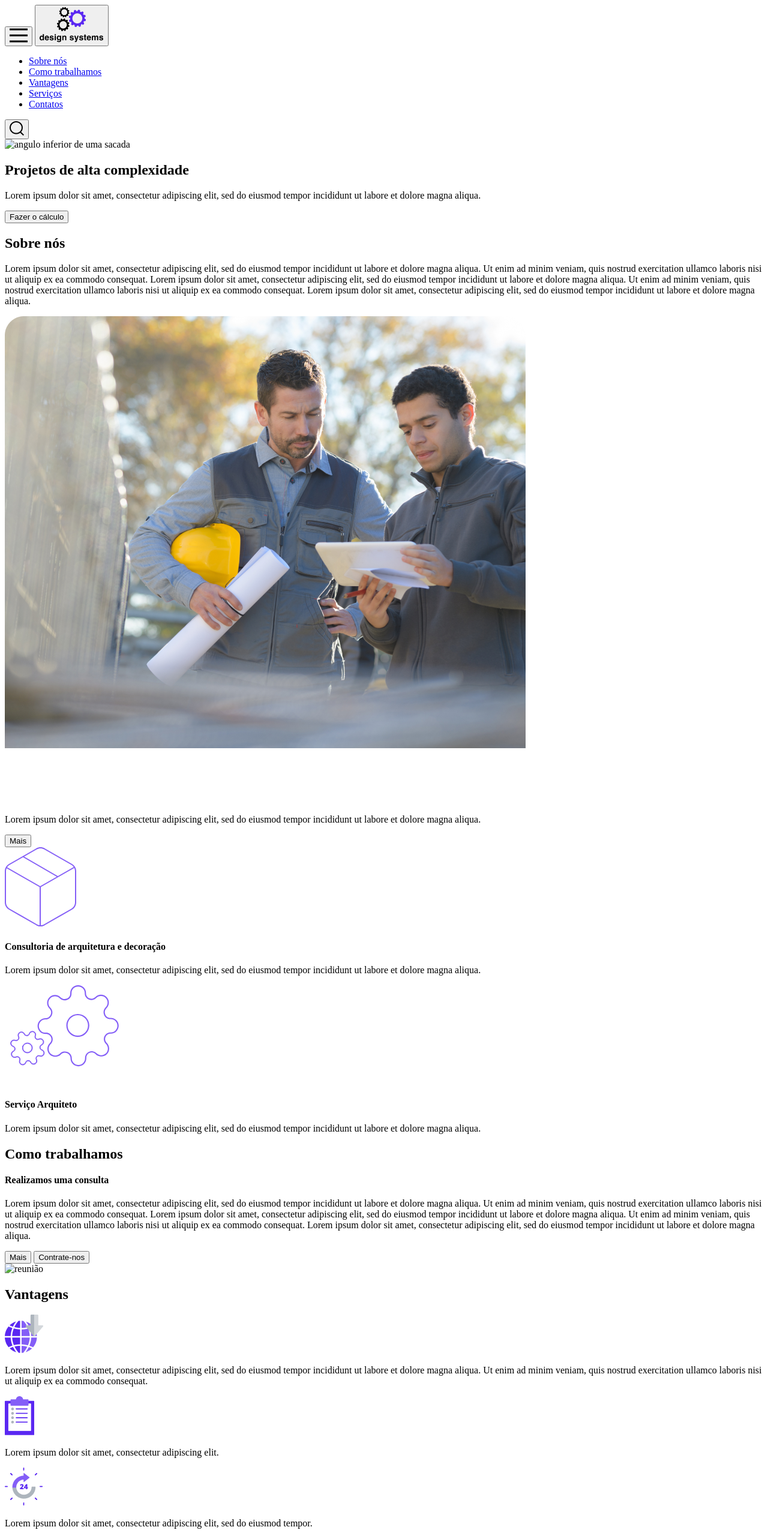
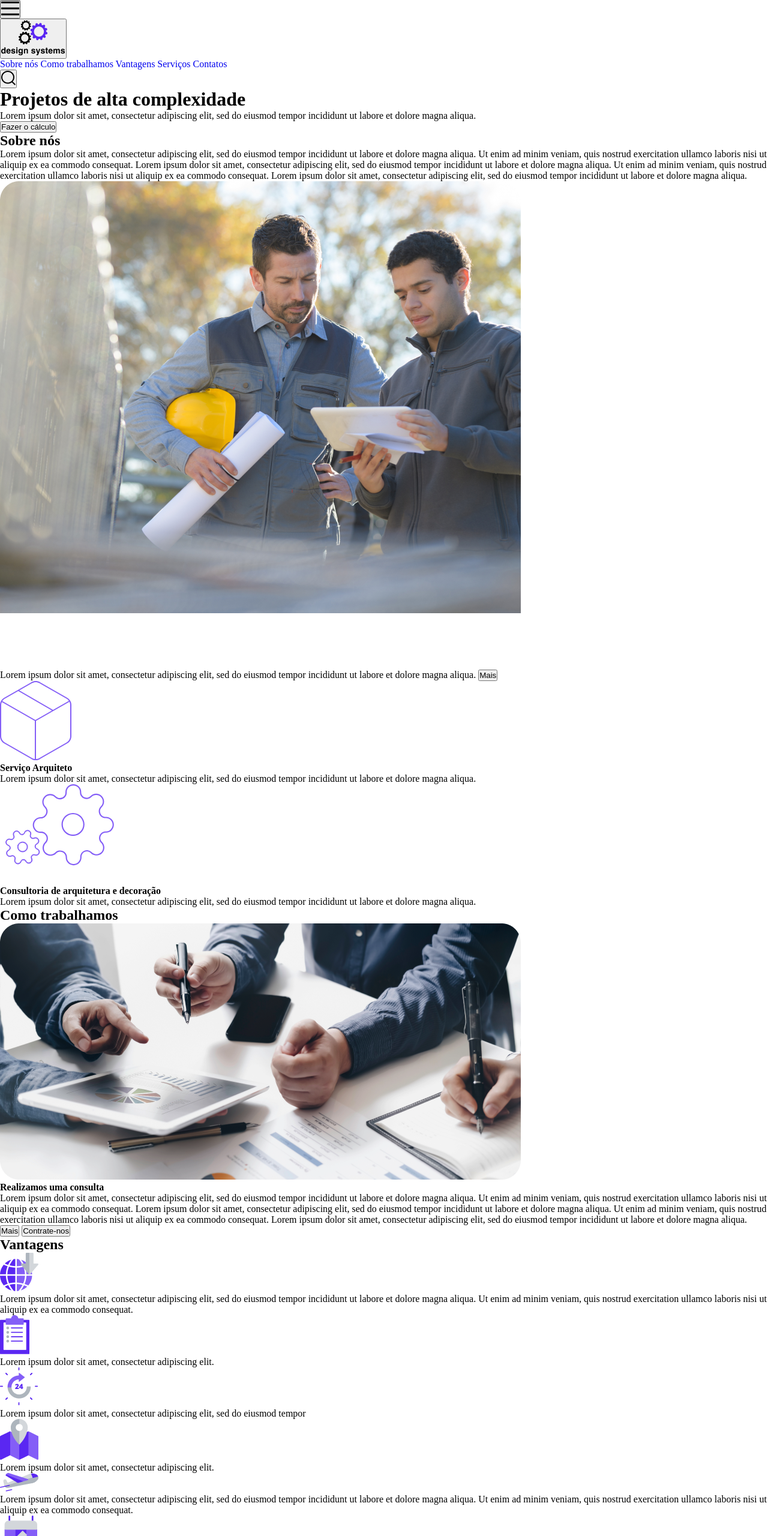
Before and after one commit to joycecaridade/projeto-final---digitalsystems, a plain HTML site: page index.html in a window 1280 px wide. Shown: the top 2560 px of the page at 60% size. Drawn offline with Linux system fonts and the light colour scheme.

Commit message:
correção do código

```diff
--- a/index.html
+++ b/index.html
@@ -1,55 +1,111 @@
 <!DOCTYPE html>
-<html lang="pt-br">
+<html lang="en">
   <head>
     <meta charset="UTF-8" />
     <meta http-equiv="X-UA-Compatible" content="IE=edge" />
     <meta name="viewport" content="width=device-width, initial-scale=1.0" />
-    <title>design systems [Projeto Final]</title>
+    <link rel="stylesheet" href="style.css" />
+    <title># Projeto Final -- designsystems</title>
   </head>
   <body>
     <header id="header">
-      <button class="header__burguer-menu">
-        <img src="./assets/header/burguer-menu.png" alt="menu hamburguer" />
+      <button class="header__hamburguer">
+        <img src="./assets/header/burguer-menu.png" alt="hamburguer menu" />
+      </button>
+      <div class="header__logo-nav">
+        <button class="header__logo">
+          <img
+            src="./assets/header/header-logo.png"
+            alt="digital systems logo"
+          />
         </button>
 
-      <button class="header-logo">
-        <img src="./assets/header/header-logo.png" alt="design systems logo" />
-      </button>
+        <nav class="header-nav__links">
+          <a href="#">Sobre nós</a>
+          <a href="#">Como trabalhamos</a>
+          <a href="#">Vantagens</a>
+          <a href="#">Serviços</a>
+          <a href="#">Contatos</a>
+        </nav>
+      </div>
 
-      <nav class="header-nav-links">
-        <ul class="links-list">
-          <li class="links-list__item"><a href="#">Sobre nós</a></li>
-          <li class="links-list__item"><a href="#">Como trabalhamos</a></li>
-          <li class="links-list__item"><a href="#">Vantagens</a></li>
-          <li class="links-list__item"><a href="#">Serviços</a></li>
-          <li class="links-list__item"><a href="#">Contatos</a></li>
-        </ul>
-      </nav>
-
-      <button class="header-search">
-        <img src="./assets/header/search.png" alt="lupa de pesquisa" />
+      <button class="header__search">
+        <img src="./assets/header/search.png" alt="Lupa de barra de pesquisa" />
       </button>
     </header>
 
     <main id="main">
-      <section class="banner">
-        <img
-          class="banner-img"
-          src="./assets/banner/low-angle-photo-of-balconies.png"
-          alt="angulo inferior de uma sacada"
-        />
+      <div class="banner">
         <h1 class="title">Projetos de alta complexidade</h1>
-        <p class="text">
+        <p class="text p-banner">
           Lorem ipsum dolor sit amet, consectetur adipiscing elit, sed do
           eiusmod tempor incididunt ut labore et dolore magna aliqua.
         </p>
-        <button>Fazer o cálculo</button>
+
+        <button class="banner__btn">Fazer o cálculo</button>
+      </div>
+
+      <section class="sobre">
+        <h2 class="title title-sobre card-4">Sobre nós</h2>
+        <p class="text p-sobre">
+          Lorem ipsum dolor sit amet, consectetur adipiscing elit, sed do
+          eiusmod tempor incididunt ut labore et dolore magna aliqua. Ut enim ad
+          minim veniam, quis nostrud exercitation ullamco laboris nisi ut
+          aliquip ex ea commodo consequat. Lorem ipsum dolor sit amet,
+          consectetur adipiscing elit, sed do eiusmod tempor incididunt ut
+          labore et dolore magna aliqua. Ut enim ad minim veniam, quis nostrud
+          exercitation ullamco laboris nisi ut aliquip ex ea commodo consequat.
+          Lorem ipsum dolor sit amet, consectetur adipiscing elit, sed do
+          eiusmod tempor incididunt ut labore et dolore magna aliqua.
+        </p>
+
+        <div class="sobre-cards">
+          <div class="sobre-cards__item-1 sobre-banner">
+            <img
+              src="./assets/sobre/sobre-img.png"
+              alt="dois homens conversando em um canteiro de obras"
+            />
+            <div class="sobre-cards__text">
+              <p class="p_sobre-cards">
+                Lorem ipsum dolor sit amet, consectetur adipiscing elit, sed do
+                eiusmod tempor incididunt ut labore et dolore magna aliqua.
+                <button class="sobre-btn">Mais</button>
+              </p>
+            </div>
+          </div>
+
+          <div class="sobre-cards__item-2">
+            <img src="./assets/sobre/pacote.svg" alt="pacote" />
+            <div class="sobre-cards__text">
+              <h4 class="title sobre-card-title">Serviço Arquiteto</h4>
+              <p class="text p-sobre-card">
+                Lorem ipsum dolor sit amet, consectetur adipiscing elit, sed do
+                eiusmod tempor incididunt ut labore et dolore magna aliqua.
+              </p>
+            </div>
+          </div>
+
+          <div class="sobre-cards__item-3">
+            <img src="./assets/sobre/engrenagem.svg" alt="engrenagens" />
+            <div class="sobre-cards__text">
+              <h4 class="title sobre-card-title">
+                Consultoria de arquitetura e decoração
+              </h4>
+              <p class="text p-sobre-card">
+                Lorem ipsum dolor sit amet, consectetur adipiscing elit, sed do
+                eiusmod tempor incididunt ut labore et dolore magna aliqua.
+              </p>
+            </div>
+          </div>
+        </div>
       </section>
 
-      <section class="sobre">
-        <h1 class="title">Sobre nós</h1>
-        <div class="sobre__content">
-          <p class="text">
+      <section class="trabalho">
+        <h2 class="title">Como trabalhamos</h2>
+        <img src="./assets/trabalho/Rectangle 18.png" alt="" />
+        <div class="trabalho_text-content">
+          <h4 class="title">Realizamos uma consulta</h4>
+          <p class="p_trabalho">
             Lorem ipsum dolor sit amet, consectetur adipiscing elit, sed do
             eiusmod tempor incididunt ut labore et dolore magna aliqua. Ut enim
             ad minim veniam, quis nostrud exercitation ullamco laboris nisi ut
@@ -60,131 +116,65 @@
             consequat. Lorem ipsum dolor sit amet, consectetur adipiscing elit,
             sed do eiusmod tempor incididunt ut labore et dolore magna aliqua.
           </p>
-
-          <div class="sobre__banner">
-            <img
-              src="./assets/sobre/sobre-img.png"
-              alt="dois homem em obra conversando"
-            />
-            <p class="text">
-              Lorem ipsum dolor sit amet, consectetur adipiscing elit, sed do
-              eiusmod tempor incididunt ut labore et dolore magna aliqua.
+          <p class="trabalho_btn">
+            <button class="btn__item1">Mais</button>
+            <button class="btn__item2">Contrate-nos</button>
           </p>
-            <button>Mais</button>
-          </div>
-
-          <div class="sobre__cards">
-            <div class="card">
-              <img src="./assets/sobre/pacote.svg" alt="pacote" />
-              <div class="card__text">
-                <h4>Consultoria de arquitetura e decoração</h4>
-                <p class="text">
-                  Lorem ipsum dolor sit amet, consectetur adipiscing elit, sed
-                  do eiusmod tempor incididunt ut labore et dolore magna aliqua.
-                </p>
-              </div>
-            </div>
-
-            <div class="card">
-              <img src="./assets/sobre/engrenagem.svg" alt="engrenagens" />
-              <div class="card__text">
-                <h4 class="title">Serviço Arquiteto</h4>
-                <p class="text">
-                  Lorem ipsum dolor sit amet, consectetur adipiscing elit, sed
-                  do eiusmod tempor incididunt ut labore et dolore magna aliqua.
-                </p>
-              </div>
-            </div>
-          </div>
-        </div>
-      </section>
-
-      <section class="trabalho">
-        <h1 class="title">Como trabalhamos</h1>
-        <div class="trabalho__content">
-          <div class="trabalho__text-content">
-            <h4 class="title">Realizamos uma consulta</h4>
-            <p class="text">
-              Lorem ipsum dolor sit amet, consectetur adipiscing elit, sed do
-              eiusmod tempor incididunt ut labore et dolore magna aliqua. Ut
-              enim ad minim veniam, quis nostrud exercitation ullamco laboris
-              nisi ut aliquip ex ea commodo consequat. Lorem ipsum dolor sit
-              amet, consectetur adipiscing elit, sed do eiusmod tempor
-              incididunt ut labore et dolore magna aliqua. Ut enim ad minim
-              veniam, quis nostrud exercitation ullamco laboris nisi ut aliquip
-              ex ea commodo consequat. Lorem ipsum dolor sit amet, consectetur
-              adipiscing elit, sed do eiusmod tempor incididunt ut labore et
-              dolore magna aliqua.
-            </p>
-            <div class="trabalho__btn">
-              <button>Mais</button>
-              <button>Contrate-nos</button>
-            </div>
-          </div>
-
-          <img src="./assets/trabalho/trabalho-img.png" alt="reunião" />
         </div>
       </section>
 
       <section class="vantagens">
-        <h1 class="text">Vantagens</h1>
-        <div class="vantagens__content">
-          <div class="vantagem-cards">
-            <div class="vantagem-cards__item">
+        <h2 class="title">Vantagens</h2>
+        <div class="vantagens-cards">
+          <div class="vantagens-cards__item card1">
             <img src="./assets/vantagens/web3.png" alt="internet" />
-              <p class="text">
+            <p class="p_vantagens">
               Lorem ipsum dolor sit amet, consectetur adipiscing elit, sed do
               eiusmod tempor incididunt ut labore et dolore magna aliqua. Ut
               enim ad minim veniam, quis nostrud exercitation ullamco laboris
               nisi ut aliquip ex ea commodo consequat.
             </p>
           </div>
-
-            <div class="vantagem-cards__item">
+          <div class="vantagens-cards__item card2">
             <img src="./assets/vantagens/planilha.png" alt="planilha" />
-              <p class="text">
+            <p class="p_vantagens">
               Lorem ipsum dolor sit amet, consectetur adipiscing elit.
             </p>
           </div>
-
-            <div class="vantagem-cards__item">
+          <div class="vantagens-cards__item card3">
             <img src="./assets/vantagens/tempo.png" alt="tempo" />
-              <p class="text">
+            <p class="p_vantagens">
               Lorem ipsum dolor sit amet, consectetur adipiscing elit, sed do
-                eiusmod tempor.
+              eiusmod tempor
             </p>
           </div>
-
-            <div class="vantagem-cards__item">
+          <div class="vantagens-cards__item card4">
             <img src="./assets/vantagens/mapa.png" alt="mapa" />
-              <p class="text">
+            <p class="p_vantagens">
               Lorem ipsum dolor sit amet, consectetur adipiscing elit.
             </p>
           </div>
-
-            <div class="vantagem-cards__item">
-              <img src="./assets/vantagens/aviao.png" alt="avião" />
-              <p class="text">
+          <div class="vantagens-cards__item card5">
+            <img src="./assets/vantagens/aviao.png" alt="aviao" />
+            <p class="p_vantagens">
               Lorem ipsum dolor sit amet, consectetur adipiscing elit, sed do
               eiusmod tempor incididunt ut labore et dolore magna aliqua. Ut
               enim ad minim veniam, quis nostrud exercitation ullamco laboris
               nisi ut aliquip ex ea commodo consequat.
             </p>
           </div>
-
-            <div class="vantagem-cards__item">
+          <div class="vantagens-cards__item card5">
             <img src="./assets/vantagens/checklist.png" alt="checklist" />
-              <p class="text">
-                But replicated from foreign sources, modern research is blocked
-                within its own rational limits. Similarly, a deep level of
-                immersion allows you to perform important tasks for the design
-                of experiments.
+            <p class="p_vantagens">
+              Lorem ipsum dolor sit amet, consectetur adipiscing elit, sed do
+              eiusmod tempor incididunt ut labore et dolore magna aliqua. Ut
+              enim ad minim veniam, quis nostrud exercitation ullamco laboris
+              nisi
             </p>
           </div>
-
-            <div class="vantagem-cards__item">
-              <img src="./assets/vantagens/conexao.png" alt="conexão" />
-              <p class="text">
+          <div class="vantagens-cards__item card7">
+            <img src="./assets/vantagens/conexao.png" alt="conexao" />
+            <p class="p_vantagens">
               Lorem ipsum dolor sit amet, consectetur adipiscing elit, sed do
               eiusmod tempor incididunt ut labore et dolore magna aliqua. Ut
               enim ad minim veniam, quis nostrud exercitation ullamco laboris
@@ -192,147 +182,111 @@
             </p>
           </div>
         </div>
-        </div>
       </section>
 
       <section class="servicos">
         <h1 class="title">Serviços</h1>
-        <div class="servicos__content">
         <div class="servicos-cards">
-            <div class="servicos-cards__item">
+          <div class="servicos-cards-item card-item1">
             <img src="./assets/servicos/servicos-img-1.png" alt="" />
-              <div class="cards__text-content">
-                <h4 class="title">Lorem ipsum</h4>
-                <p class="text">
+            <div class="servicos-text-content">
+              <p class="p_servicos">
                 Lorem ipsum dolor sit amet, consectetur adipiscing elit.
-                  <button class="seta">&gt;</button>
+                <button class="p_servicos-btn">
+                  <img src="./assets/servicos/seta.png" alt="seta" />
+                </button>
               </p>
             </div>
           </div>
 
-            <div class="servicos-cards__item">
+          <div class="servicos-cards-item card-item2">
             <img src="./assets/servicos/servicos-img-2.png" alt="" />
-              <div class="cards__text-content">
-                <h4 class="title">Lorem ipsum</h4>
-                <p class="text">
+            <div class="servicos-text-content">
+              <p class="p_servicos">
                 Lorem ipsum dolor sit amet, consectetur adipiscing elit.
-                  <button class="seta">&gt;</button>
+                <button class="p_servicos-btn">
+                  <img src="./assets/servicos/seta.png" alt="seta" />
+                </button>
               </p>
             </div>
           </div>
 
-            <div class="servicos-cards__item">
+          <div class="servicos-cards-item card-item3">
             <img src="./assets/servicos/servicos-img-3.png" alt="" />
-              <div class="cards__text-content">
-                <h4 class="title">Lorem ipsum</h4>
-                <p class="text">
+            <div class="servicos-text-content">
+              <p class="p_servicos">
                 Lorem ipsum dolor sit amet, consectetur adipiscing elit.
-                  <button class="seta">&gt;</button>
+                <button class="p_servicos-btn">
+                  <img src="./assets/servicos/seta.png" alt="seta" />
+                </button>
               </p>
             </div>
           </div>
 
-            <div class="servicos-cards__item">
+          <div class="servicos-cards-item card-item4">
             <img src="./assets/servicos/servicos-img-4.png" alt="" />
-              <div class="cards__text-content">
-                <h4 class="title">Lorem ipsum</h4>
-                <p class="text">
-                  Lorem ipsum dolor sit amet, consectetur adipiscing elit, sed
-                  do eiusmod tempor incididunt ut labore et dolore magna aliqua.
-                  <button class="seta">&gt;</button>
+            <div class="servicos-text-content">
+              <p class="p_servicos">
+                Lorem ipsum dolor sit amet, consectetur adipiscing elit.
+                <button class="p_servicos-btn">
+                  <img src="./assets/servicos/seta.png" alt="seta" />
+                </button>
               </p>
             </div>
           </div>
 
-            <div class="servicos-cards__item">
+          <div class="servicos-cards-item card-item5">
             <img src="./assets/servicos/servicos-img-5.png" alt="" />
-              <div class="cards__text-content">
-                <h4 class="title">Lorem ipsum</h4>
-                <p class="text">
-                  Lorem ipsum dolor sit amet, consectetur adipiscing elit, sed
-                  do eiusmod tempor incididunt ut labore et dolore magna aliqua.
-                  <button class="seta">&gt;</button>
+            <div class="servicos-text-content">
+              <p class="p_servicos">
+                Lorem ipsum dolor sit amet, consectetur adipiscing elit.
+                <button class="p_servicos-btn">
+                  <img src="./assets/servicos/seta.png" alt="seta" />
+                </button>
               </p>
             </div>
           </div>
 
-            <div class="servicos-cards__item">
+          <div class="servicos-cards-item card-item6">
             <img src="./assets/servicos/servicos-img-6.png" alt="" />
-              <div class="cards__text-content">
-                <h4 class="title">Lorem ipsum</h4>
-                <p class="text">
-                  Lorem ipsum dolor sit amet, consectetur adipiscing elit, sed
-                  do eiusmod tempor incididunt ut labore et dolore magna aliqua.
-                  <button class="seta">&gt;</button>
+            <div class="servicos-text-content">
+              <p class="p_servicos">
+                Lorem ipsum dolor sit amet, consectetur adipiscing elit.
+                <button class="p_servicos-btn">
+                  <img src="./assets/servicos/seta.png" alt="seta" />
+                </button>
               </p>
-              </div>
-            </div>
             </div>
           </div>
       </section>
     </main>
 
     <footer id="footer">
-      <div class="footer">
-        <div class="footer-logo">
-          <button>
-            <img
-              src="./assets/footer/footer-logo.png"
-              alt="design systems logo"
-            />
-          </button>
-        </div>
+      <h2 class="title">Envie sua aplicação</h2>
+      <form class="footer__form">
+        <input type="submit" name="nome" placeholder="*Name" />
 
-        <nav class="footer-nav__links">
-          <ul class="links-list">
-            <li class="links-list__item"><a href="#">Sobre nós</a></li>
-            <li class="links-list__item"><a href="#">Como trabalhamos</a></li>
-            <li class="links-list__item"><a href="#">Vantagens</a></li>
-            <li class="links-list__item"><a href="#">Serviços</a></li>
-            <li class="links-list__item"><a href="#">Contatos</a></li>
-          </ul>
-        </nav>
+        <label for="cidade"> Cidade </label>
+        <select name="cidade" id="cidade">
+          <option disabled></option>
+        </select>
 
-        <div class="footer__social-media">
-          <button class="facebook">
-            <img src="./assets/footer/facebook.png" alt="facebook" />
-          </button>
-          <button class="instagram">
-            <img src="./assets/footer/instagram.png" alt="instagram" />
-          </button>
-        </div>
-      </div>
+        <input type="date" data-date-format="DD MMMM YYYY" value="2021-10-18" />
 
-      <div class="footer-form">
-        <h2 class="text">Envie sua aplicação</h2>
-        <form>
-          <input type="text" id="nome" placeholder="Nome*" />
-          <div class="select__cidade">
-            <label for="cidade">Cidade* </label>
-            <select id="cidade">
-              <option value="" disabled selected>Escolha a cidade</option>
-            </select>
-          </div>
-          <div class="input__data">
-            <label for="festa">18.10.2021</label>
-            <input type="date" id="data" />
-          </div>
-          <input type="email" id="email" placeholder="Email*" />
-          <input type="text" id="mensagem" placeholder="Mensagem" />
-          <div class="form-btn__checkbox">
-            <button>Concluir</button>
-            <div class="form-checkbox">
-              <input type="checkbox" id="checkbox" />
-              <label for="checkbox"
+        <input type="email" name="email" placeholder="Email*" />
+
+        <input type="text" />
+
+        <label for="form-checkbox"
           >Concordo com a Política de privacidade</label
         >
-            </div>
-          </div>
+        <input type="checkbox" name="checkbox" />
+
+        <input type="button" value="Concluir" />
       </form>
-      </div>
 
       <div class="footer__text-content">
-        <p class="text">
+        <p class="p_footer">
           Lorem ipsum dolor sit amet, consectetur adipiscing elit, sed do
           eiusmod tempor incididunt ut labore et dolore magna aliqua. Ut enim ad
           minim veniam, quis nostrud exercitation ullamco laboris nisi ut
@@ -341,6 +295,29 @@
           labore et dolore magna aliqua.
         </p>
       </div>
+
+      <div class="footer__links">
+        <button class="footer-logo">
+          <img src="./assets/footer/footer-logo.png" alt="designsystems logo" />
+        </button>
+
+        <nav class="footer__nav-links">
+          <a href="#">Sobre nós</a>
+          <a href="#">Como trabalhamos</a>
+          <a href="#">Vantagens</a>
+          <a href="#">Serviços</a>
+          <a href="#">Contatos</a>
+        </nav>
+
+        <div class="footer__sm">
+          <a href="#" class="footer__sm insta">
+            <img src="./assets/footer/instagram.png" alt="instagram" />
+          </a>
+          <a href="#" class="footer__sm face">
+            <img src="./assets/footer/facebook.png" alt="facebook" />
+          </a>
+        </div>
+      </div>
     </footer>
   </body>
 </html>
```
Lines whose indentation alone changed are shown as unchanged.
